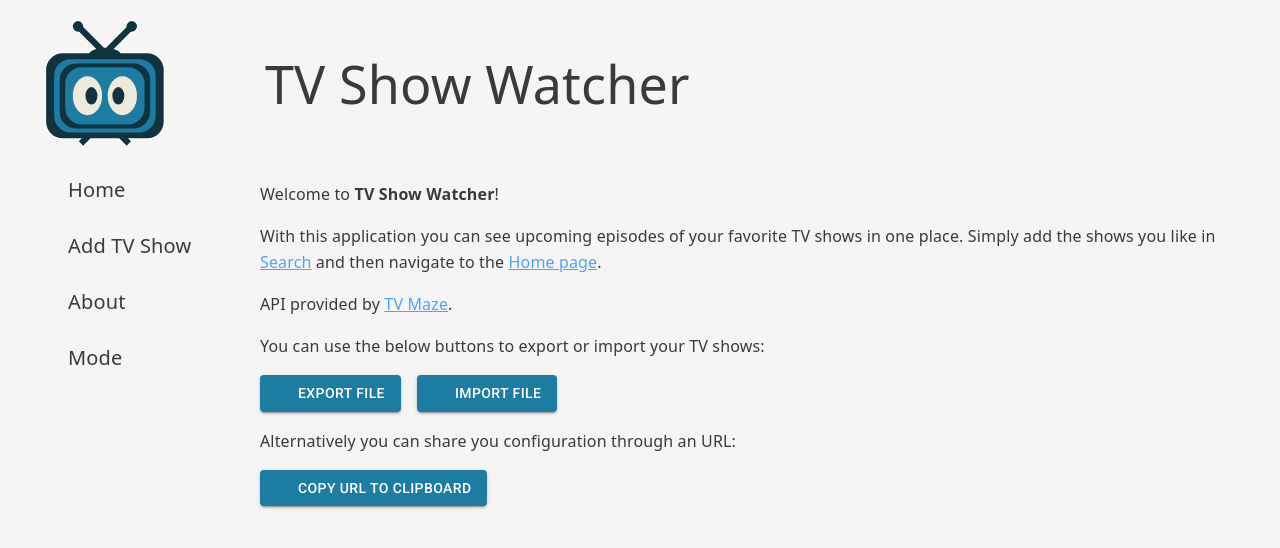
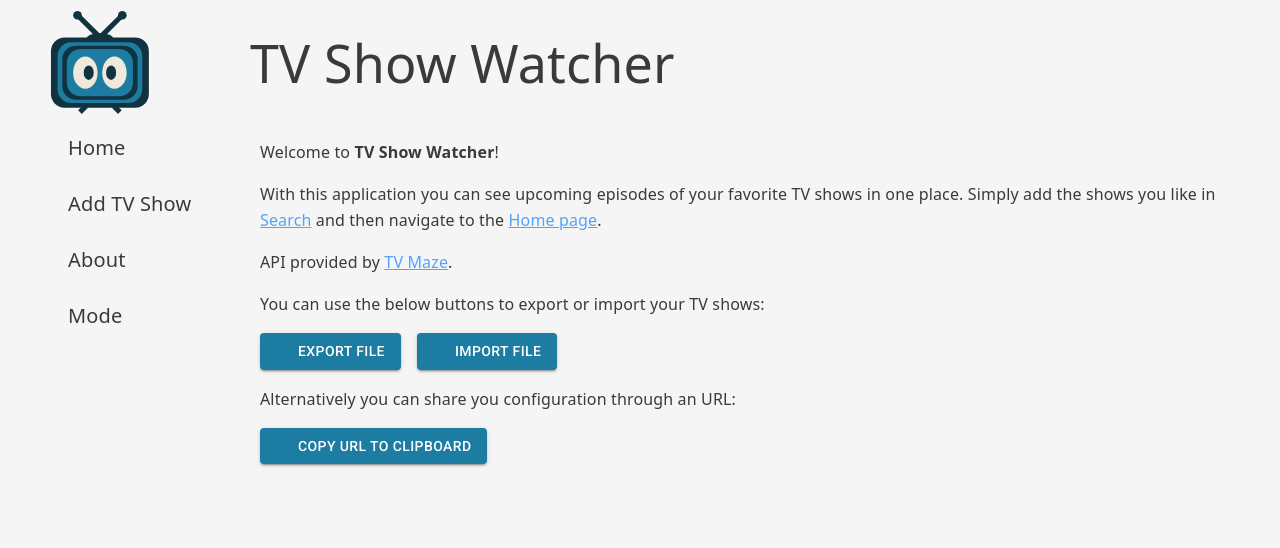
Before and after one commit to joacand/tv-show-watcher, a Next.js app in the folder tv-show-watcher/: page /about in a window 1280 px wide. Shown: the top 548 px of the page. Built offline with nearby package versions, Linux system fonts and the light colour scheme; some icons are missing.

Commit message:
Logo adjustment

```diff
--- a/tv-show-watcher/app/header.tsx
+++ b/tv-show-watcher/app/header.tsx
@@ -5,19 +5,19 @@ import Image from 'next/image';
 const BASE = process.env.NEXT_PUBLIC_BASE_PATH ?? '';
 const LOGO_SRC = `${BASE}/logo.svg`;
 
-export default function Header({ className = "", children }: { className?: string, children?: React.ReactNode }) {
+export default function Header({ className = "" }: { className?: string }) {
 
     return (
-        <header className={`flex items-center px-[35px] gap-[100px] h-[147px] self-stretch flex-grow-0 ${className}`}>
+        <header className={`flex items-center px-10 gap-[100px] self-stretch flex-grow-0 ${className}`}>
             <Image loading="eager" src={LOGO_SRC} alt="Logo"
                 height={0}
                 width={0}
                 style={{
-                    width: '120px',
+                    width: '100px',
                     height: 'auto',
-                    filter: 'drop-shadow(0 0 1px white) drop-shadow(0 0 1px white)',
+                    filter: 'drop-shadow(0 0 1px white)',
                 }} />
-            <h1 className="font-sans font-medium text-[52px] leading-[46px]">TV Show Watcher</h1>
+            <h1 className="font-sans font-medium text-[52px] text-nowrap">TV Show Watcher</h1>
         </header>
     )
 }
```
Also changed, not shown: 1 other file (tests, documents, lock files or other folders).
